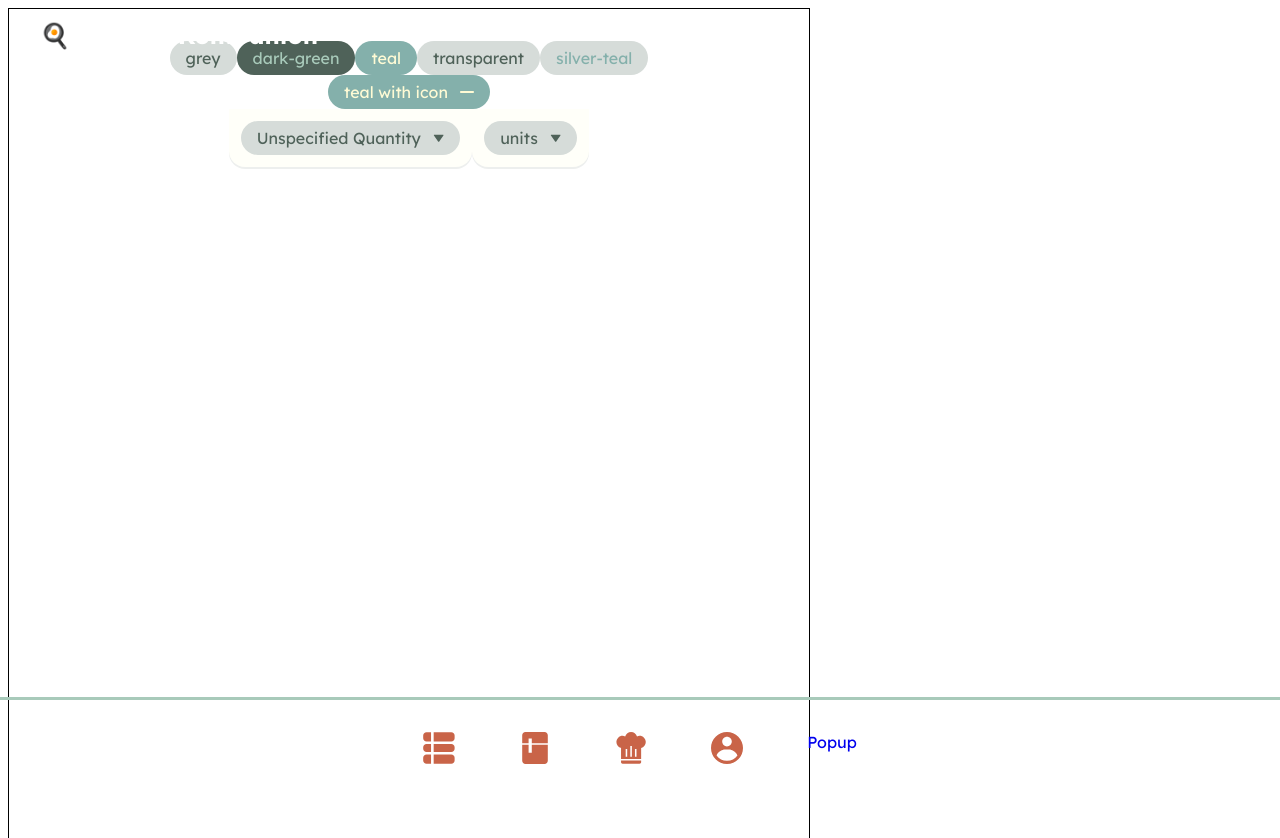
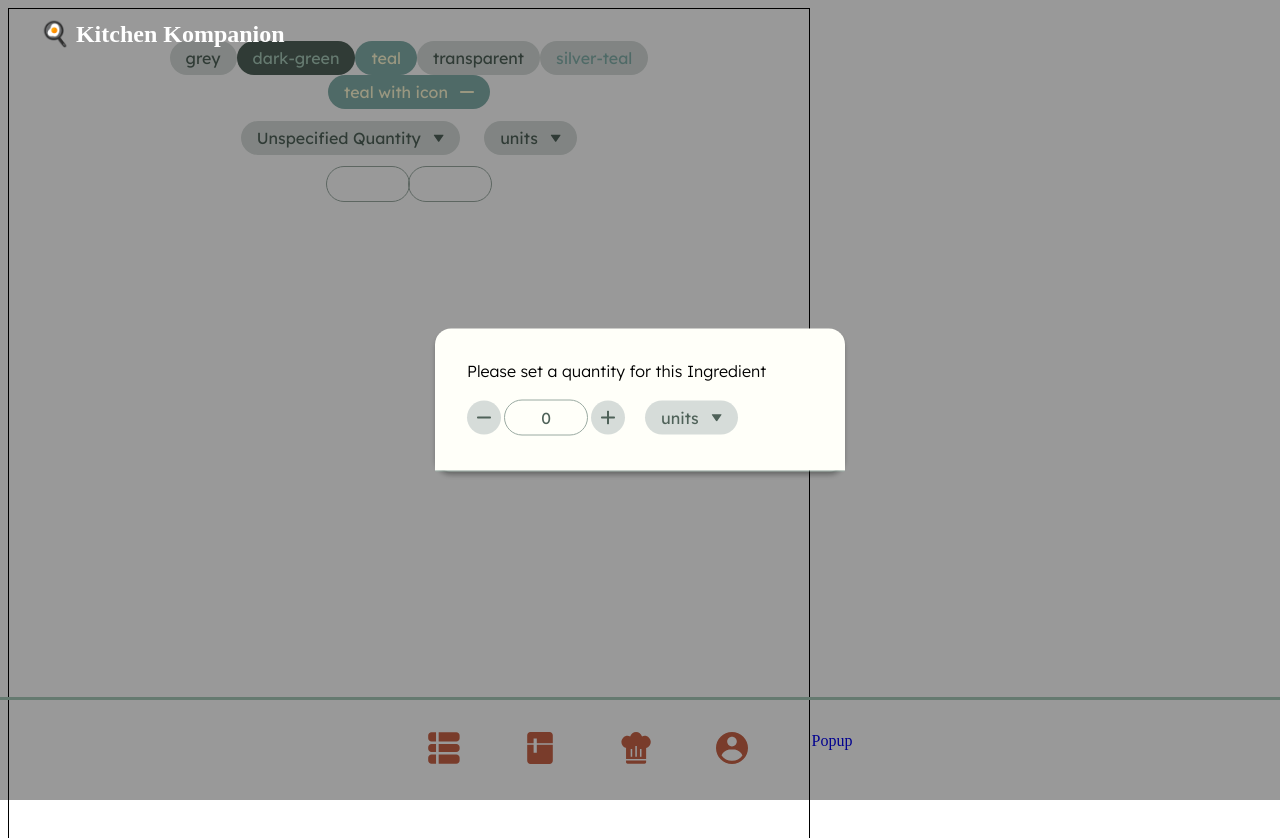
Before and after one commit to eadissu/kitchen-kompanion, a React (Vite) app: page /components in a window 1280 px wide. Shown: the top 838 px of the page. Built offline with nearby package versions, Linux system fonts and the light colour scheme.

Commit message:
component improvements! input feild and pop ups

```diff
--- a/index.html
+++ b/index.html
@@ -8,6 +8,8 @@
     <link rel="preconnect" href="https://fonts.gstatic.com" crossorigin>
     <link href="https://fonts.googleapis.com/css2?family=Lexend:wght@100..900&display=swap" rel="stylesheet">
     <title>Kitchen Kompanion</title>
+
+    <link rel="stylesheet" href="index.css">
   </head>
   <body>
     <div id="root"></div>
--- a/src/components/DefaultButton.jsx
+++ b/src/components/DefaultButton.jsx
@@ -10,15 +10,17 @@ import '../styling/Components.css'
 
 */
 
-function DefaultButton({ label , onClick, variant, icon, iconPosition = "right"}) {
+function DefaultButton({ label, onClick, variant, icon, iconPosition = "right" }) {
   const variantClass = `button ${variant}`;
+  const hasLabel = Boolean(label);
 
   return (
     <button className={`${variantClass} icon-${iconPosition}`} onClick={onClick}>
-        {icon && <span className="button-icon">{icon}</span>}
-        <span className="button-label">{label}</span>
+      {icon && <span className="button-icon">{icon}</span>}
+      {hasLabel && <span className="button-label">{label}</span>}
     </button>
   );
 }
 
+
 export default DefaultButton;
--- a/src/components/DropDownButton.jsx
+++ b/src/components/DropDownButton.jsx
@@ -4,6 +4,10 @@ import DownArrow from "../icons/DownArrow";
 import UpArrow from "../icons/UpArrow";
 import DefaultButton from "./DefaultButton";
 
+/* Drop Down Types:
+  unit
+  quantity
+*/
 
 function DropdownButton({iconPosition = "right", dropdownType, onSelect }) {
   const isUnitDropdown = dropdownType === "unit";
--- a/src/components/TextField.jsx
+++ b/src/components/TextField.jsx
@@ -0,0 +1,29 @@
+import { useState } from "react";
+import "../styling/Components.css";
+
+function TextField({ type = "text", value, onChange }) {
+  const handleChange = (e) => {
+    const newValue = e.target.value;
+    if (type === "number") {
+      const numericValue = Number(newValue);
+      // Only update if it's a valid number
+      if (!isNaN(numericValue)) {
+        onChange?.(newValue);
+      }
+    } else {
+      onChange?.(newValue);
+    }
+  };
+
+  return (
+    <input
+      className="text-field"
+      type={type}
+      value={value}
+      onChange={handleChange}
+    />
+  );
+}
+
+
+export default TextField;
--- a/src/icons/Add.jsx
+++ b/src/icons/Add.jsx
@@ -1,4 +1,4 @@
-const Add = ({ className = "add-icon button-icon"}) => (
+const Add = ({ className = "math-icon button-icon"}) => (
   <svg
     xmlns="http://www.w3.org/2000/svg"
     viewBox="0 0 14 14"
--- a/src/index.css
+++ b/src/index.css
@@ -1,5 +1,46 @@
+/* Variables used for pretty much everything */
 :root {
-  font-family: Lexend;
+
+  /* Color Styles */
+  --dark-grey:
+  --burnt-orange: #B55136;
+  --cream: #FFFBD5;
+  --dark-cream: #ECE3AA;
+  --aqua: #A8CABA;
+  --dark-aqua: #84B0AB;
+  --black: #202124;
+  --white: #FFFFF9;
+
+  --red: #CC4853;
+  --dark-red: #641616;
+  --yellow: #F5D37A;
+  --dark-yellow: #824510;
+  --green: #95B55F;
+  --dark-green: #274432;
+
+  --grey: #D6DCD9;
+  --dark-grey: #4F6259;
+  --shadow-grey: #9AAAA2;
+  --dark-shadow-grey: #3E4843;
+
+  /* Shadows and Effect Styles*/
+  --drop-down-shadow: 0px 2px 0px 0px rgba(79, 98, 89, 0.10);
+  --box-shadow: 0px 4px 4px 0px rgba(0, 0, 0, 0.25), 0px 2px 0px 0px rgba(79, 98, 89, 0.10);
+
+  /* Text styling */
+  --font-small-bold-family: 'Lexend';
+  --font-small-bold-size: 16px;
+  --font-small-bold-style: normal;
+  --font-small-bold-weight: 400;
+  --font-small-bold-line-height: normal;
+
+  --font-paragraph-family: Lexend;
+  --font-paragraph-size: 20px;
+  --font-paragraph-style: normal;
+  --font-paragraph-weight: 300;
+  --line-paragraph-height: normal;
+
+
 }
 
 body {
--- a/src/pages/Components.jsx
+++ b/src/pages/Components.jsx
@@ -17,6 +17,8 @@ import Subtract from '../icons/Subtract';
 import DefaultButton from '../components/DefaultButton';
 import SetQuantity from '../popups/SetQuantity'
 import DropdownButton from '../components/DropDownButton';
+import TextField from '../components/TextField';
+import Popup from '../popups/PopUp';
 
 function Components() {
   const handleClick = () => {
@@ -36,14 +38,17 @@ function Components() {
         <DefaultButton label="teal with icon" variant="teal" onClick={handleClick} iconPosition={"right"} icon={<Subtract />} />
       </div>
       <div>
-      <DropdownButton
-        dropdownType="quantity"
-      />
+        <DropdownButton dropdownType="quantity" />
+        <DropdownButton dropdownType="unit" />
+      </div>
+      <div>
+        <TextField type="text" />
+        <TextField type="number" />
+      </div>
+      <div>
+        <Popup children={<SetQuantity />} />
+      </div>
 
-      <DropdownButton
-        dropdownType="unit"
-      />
-      </div>
     </div>
 
   );
--- /dev/null
+++ b/src/popups/PopUp.jsx
@@ -0,0 +1,22 @@
+// components/Popup.js
+import { useEffect } from 'react';
+import '../popups/PopUps.css';
+
+
+function Popup({ children, onClose }) {
+  useEffect(() => {
+    document.body.classList.add('popup-open');
+    return () => document.body.classList.remove('popup-open');
+  }, []);
+
+  return (
+    <>
+      <div className="popup-overlay" onClick={onClose} />
+      <div className="popup-content">
+        {children}
+      </div>
+    </>
+  );
+}
+
+export default Popup;
--- a/src/popups/PopUps.css
+++ b/src/popups/PopUps.css
@@ -1,118 +1,71 @@
+.pop-up {
+  /* Positioning */
+  position: fixed;
+  top: 50%;
+  left: 50%;
+  transform: translate(-50%, -50%);
+  z-index: 1000;
 
 
-* {
-  font-family: Lexend;
-  color: #202124;
-  padding: 0px;
-  margin: 0px;
-}
-.popUp {
   /* Layout */
   display: flex;
   width: 410px;
   flex-direction: column;
   align-items: flex-start;
-  flex-shrink: 0;
-  border-radius: 16px;
 
   /* Styling */
-  box-shadow: 0px 4px 4px 0px rgba(0, 0, 0, 0.25), 0px 2px 0px 0px rgba(79, 98, 89, 0.10);
+  border-radius: 16px 16px 16px 16px;
+  box-shadow: var(--box-shadow);
+
 }
 
-.content {
+
+.interactive-contents {
   /* Layout */
   display: flex;
   padding: 32px 32px 24px 32px;
   flex-direction: column;
   align-items: flex-start;
-  gap: 16px;
+  gap: 8px;
   align-self: stretch;
 
   /* Style */
   border-radius: 16px 16px 0px 0px;
-  background: var(--off-white, #FFFFF9);
+  background: var(--white);
 }
 
-.p {
+span {
   /* Layout */
   align-self: stretch;
+  text-align: left;
 
-  /* Typography */
-  color: var(--Black, #202124);
+  color: var(--Black);
 
   /* body */
-  font-family: Lexend;
-  font-size: 20px;
-  font-style: normal;
-  font-weight: 300;
-  line-height: normal;
+  font-family: var(--font-paragraph-family);
+  font-size: var(--font-paragraph-family);
+  font-style: var(--font-paragraph-style);
+  font-weight: var(--font-paragraph-weight);
+  line-height: var(--line-paragraph-height);
 }
 
-.editor {
+.editable {
+  /* Layout */
   display: flex;
   align-items: center;
-  gap: 16px;
+  gap: 8px;
+  padding: 0px;
+  margin: 0px;
 }
 
-.incrementor {
+.input {
+  /* Layout */
   display: flex;
   align-items: center;
   gap: 4px;
-
-  color: #4F6259;
 }
 
-.increment {
-  display: flex;
-  width: 34px;
-  height: 34px;
-  padding: 7px 12px;
-  flex-direction: column;
-  justify-content: center;
-  align-items: center;
-  gap: 10px;
-
-  /* Style */
-  border-radius: 100%;
-  background: var(--grey, #D6DCD9);
-}
-
-.decrement {
-  display: flex;
-  width: 34px;
-  height: 34px;
-  padding: 7px 12px;
-  flex-direction: column;
-  justify-content: center;
-  align-items: center;
-  gap: 10px;
-
-  /* Style */
-  border-radius: 100%;
-  background: var(--grey, #D6DCD9);
-}
-
-.incrementors {
-  fill: var(--dark-grey, #4F6259);
-  width: 14px;
-  height: 14px;
-}
-
-.dropDown {
-  /* Layout */
-  display: flex;
-  height: 34px;
-  padding: 5px 16px;
-  align-items: center;
-  gap: 13px;
-
-  /* Style */
-  border-radius: 100px;
-  background: var(--grey, #D6DCD9);
-  color: #4F6259;
-}
-
-.option {
+.options {
   /* Layout */
   display: flex;
   justify-content: center;
@@ -121,142 +74,21 @@
 
   /* Style */
   border-radius: 0px 0px 16px 16px;
-  border-top: 1.5px solid var(--aqua, #A8CABA);
-
-
-  /* Typography */
-  color: var(--black, #202124);
-  /* body bold */
-  font-family: Lexend;
-  font-size: 20px;
-  font-style: normal;
-  font-weight: 400;
-  line-height: normal;
+  border-top: 1.5px solid var(--aqua);
 }
 
-.optionButton {
-  /* Layout */
-  display: flex;
-  padding: 16px 0px;
-  justify-content: center;
-  align-items: center;
-  gap: 10px;
-  flex: 1 0 0;
-
-  /* Style */
-  background: var(--off-white, #FFFFF9);
+/* Prevent scrolling */
+body.popup-open {
+  overflow: hidden;
 }
 
-.option:first-child {
-  border-radius: 0px 0px 0px 16px;
-  border-right: 1.5px dashed var(--aqua, #A8CABA);
-
+/* Translucent backdrop */
+.popup-overlay {
+  position: fixed;
+  top: 0;
+  left: 0;
+  height: 100vh;
+  width: 100vw;
+  background-color: rgba(0, 0, 0, 0.4); /* semi-transparent dark */
+  z-index: 999;
 }
-.option:last-child {
-  border-radius: 0px 0px 16px 0px;
-  border-left: 1.5px dashed var(--aqua, #A8CABA);
-}
-
-.optionButton button {
-  color: var(--black, #202124);
-
-  /* body bold */
-  font-family: Lexend;
-  font-size: 20px;
-  font-style: normal;
-  font-weight: 400;
-  line-height: normal;
-}
-
-
-/******* *******/
-.incrementor {
-  display: flex;
-  align-items: center;
-  gap: 8px;
-}
-
-.incrementor button {
-  background: #D6DCD9;
-  border: none;
-  padding: 8px 12px;
-  border-radius: 50%;
-  font-size: 18px;
-  cursor: pointer;
-}
-input {
-  background-color: transparent;
-}
-.quantity-input {
-  display: flex;
-  height: 34px;
-  width: 82px;
-  justify-content: center;
-  align-items: center;
-  gap: 10px;
-
-  /* Style */
-  border-radius: 16px;
-  border: 1.5px solid var(--shadow-grey, #9AAAA2);
-  background-color: transparent;
-
-  /* Typography */
-  color: var(--dark-grey, #4F6259);
-  /* small */
-  font-family: Lexend;
-  font-size: 16px;
-  font-style: normal;
-  font-weight: 400;
-  line-height: normal;
-  text-align: center;
-}
-
-.dropDown {
-  display: flex;
-  height: 34px;
-  padding: 5px 16px;
-  align-items: center;
-  gap: 13px;
-
-  /* Style */
-  border-radius: 100px;
-  background: var(--grey, #D6DCD9);
-}
-
-.unit-selector {
-  border: none;
-  background: transparent;
-  font-size: 16px;
-  padding: none;
-  cursor: pointer;
-
-  color: #4F6259;
-}
-
-.options {
-  display: flex;
-  justify-content: space-between;
-  width: 100%;
-  border-top: 1.5px solid #A8CABA;
-}
-
-.optionButton {
-  flex: 1;
-  padding: 16px;
-  font-size: 18px;
-  font-weight: bold;
-  background: #FFFFF9;
-  border: none;
-  cursor: pointer;
-}
-
-.optionButton:first-child {
-  border-right: 1.5px dashed #A8CABA;
-}
-
-
-svg {
-  width: 14px;
-  height: 14px;
-  fill: var(--dark-grey, #4F6259);
-}
--- a/src/popups/SetQuantity.jsx
+++ b/src/popups/SetQuantity.jsx
@@ -1,13 +1,45 @@
-import { useState } from 'react'
+import { useState } from 'react';
+import '../popups/PopUps.css';
+
+/* Icons */
 import Add from '../icons/Add';
 import Subtract from '../icons/Subtract';
+
+/* Components */
+import DefaultButton from '../components/DefaultButton';
+import TextField from '../components/TextField';
+import DropdownButton from '../components/DropDownButton';
+
+/* Pop Up Variants:
+  qualitative-edit
+  quantitative-edit
+  name-edit
+  information
+*/
 
 function SetQuantity() {
   const [quantity, setQuantity] = useState(0);
 
+  // Handle the Add and Subtract button clicks
+  const incrementQuantity = () => setQuantity((prev) => prev + 1);
+  const decrementQuantity = () => setQuantity((prev) => (prev > 0 ? prev - 1 : 0));
+
+
   return (
-    <div className="popUp">
+    <div className="pop-up">
+      <div className="interactive-contents">
+        <span>Please set a quantity for this Ingredient</span>
+        <div className="editable">
+          <div className="input">
+          <DefaultButton variant={"grey"} icon={<Subtract />} onClick={decrementQuantity} />
+            <TextField type="number" value={quantity} onChange={(value) => setQuantity(Number(value))} />
+            <DefaultButton variant={"grey"} icon={<Add />} onClick={incrementQuantity} />
+          </div>
 
+          <DropdownButton dropdownType={"unit"} />
+        </div>
+      </div>
+      <div className="options"></div>
     </div>
   );
 }
--- a/src/styling/Components.css
+++ b/src/styling/Components.css
@@ -71,16 +71,25 @@
 .button {
   /* Layout */
   display: inline-flex;
+  align-items: center;
+  justify-content: center;
   height: 34px;
+  min-width: 34px;
   padding: 5px 16px;
-  align-items: center;
   gap: 12px;
 
   /* Style */
   border-radius: 100px;
   border-style: none;
+}
 
+/* When button only has icon */
+.button:has(.button-icon):not(:has(.button-label)) {
+  padding: 5px;       /* remove extra horizontal padding */
+  min-width: 34px;    /* keep square-ish */
+  gap: 0;             /* no gap if there's no text */
 }
+
 
 .button.icon-left {
   flex-direction: row;
@@ -152,20 +161,35 @@
   align-items: flex-start;
   gap: 12px;
 
+  /* Positioning */
+  position: relative;
+
+  /* Styling */
+}
+
+.dropdown-menu {
+  /* Positioning */
+  position: absolute;
+  top: 100%;
+  left: 0;
+  width: auto;
+  min-width: 100%;
+
+  /* Styling */
+  display: flex;
+  flex-direction: column;
+  align-items: flex-start;
+  gap: 6px;
+  padding: 12px;
+  border-top: solid var(--grey) 1px;
+
+  /* Ensure it appears on top */
+  z-index: 100; /* Make sure it appears above other elements */
+
   /* Styling */
   border-radius: 0px 0px 16px 16px;
   background: var(--white);
   box-shadow: var(--drop-down-shadow);
-}
-
-.dropdown-menu {
-  display: flex;
-  flex-direction: column;
-  align-items: flex-start;
-  gap: 6px;
-
-  padding-top: 12px;
-  border-top: solid var(--grey) 1px;
 }
 
 .high {
@@ -191,3 +215,42 @@
   color: var(--dark-grey);
   fill: var(--dark-grey);
 }
+
+/************ TEXT FIELD ************/
+.text-field {
+  /* Layout */
+  height: 34px;
+  width: 50px;
+  max-width: 100px;
+  padding: 0 16px;
+  text-align: center;
+
+  white-space: nowrap;
+  overflow: hidden;
+  text-overflow: ellipsis;
+
+  /* Styling */
+  border-radius: 100px;
+  border: none;
+  outline: 1.5px solid var(--shadow-grey);
+  color: var(--dark-grey);
+  background-color: transparent;
+
+  /* Typography */
+  font-family: var(--font-small-bold-family);
+  font-size: var(--font-small-bold-size);
+  font-style: var(--font-small-bold-style);
+  font-weight: var(--font-small-bold-weight);
+  line-height: var(--font-small-bold-line-height);
+}
+
+.text-field:focus {
+  outline: 1.5px dashed var(--shadow-grey);
+}
+
+/* Remove the spinner for number input */
+.text-field[type="number"]::-webkit-outer-spin-button,
+.text-field[type="number"]::-webkit-inner-spin-button {
+  -webkit-appearance: none;
+  margin: 0;
+}
```
